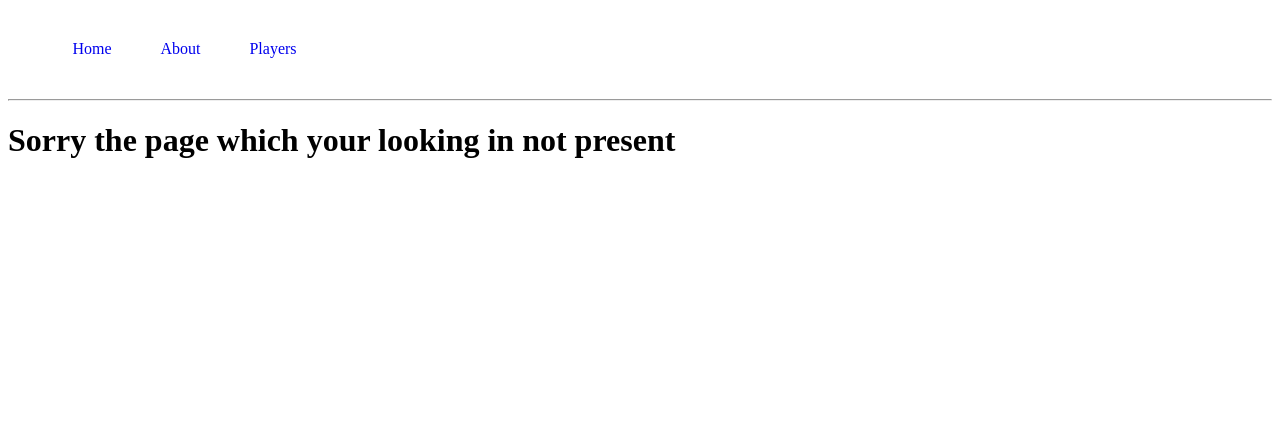
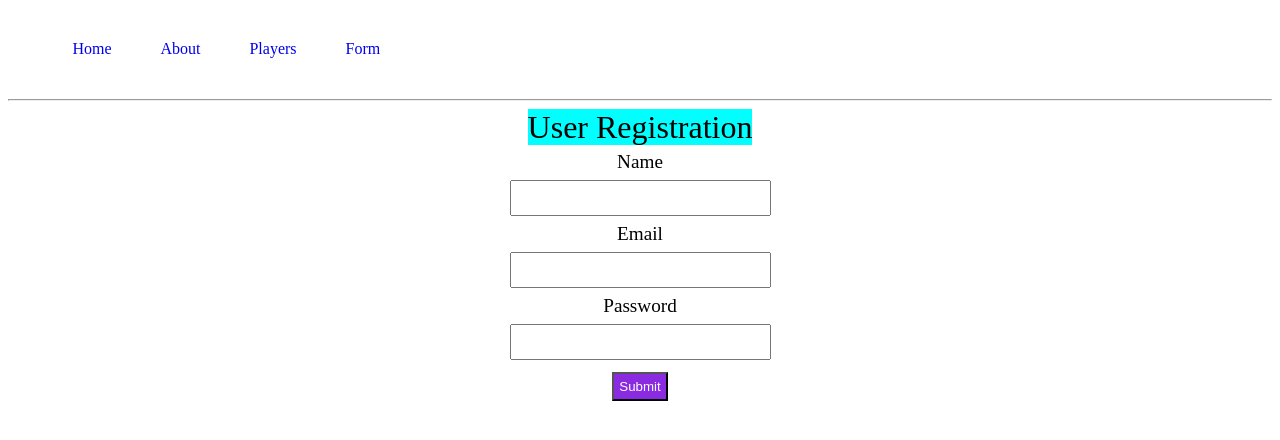
Before and after one commit to venkatagopichand100/my-app, a React (Create React App) app: page /form in a window 1280 px wide. Shown: the top 440 px of the page. Built offline with nearby package versions, Linux system fonts and the light colour scheme.

Commit message:
pushed the changes for the routing

```diff
--- a/src/App.css
+++ b/src/App.css
@@ -23,3 +23,26 @@ li{
     height: 70%;
     padding: 2%;
 }
+.playerContainer{
+    border: 5px solid green;
+    width: 50%;
+    height: 20%;
+    padding: 1%;
+    margin: auto;
+    border-radius: 10px;
+}
+.imgContainer{
+    display: inline-block;
+    height: 100%;
+    width: 180px;
+    margin-right: 4%;
+
+}
+.imgContainer img{
+    height: 500px;
+    margin: auto;
+    width: 621px;
+}
+.formAlign{
+    text-align: center;
+}
--- a/src/App.js
+++ b/src/App.js
@@ -2,31 +2,66 @@ import './App.css';
 import Home from './Components/Home';
 import About from './Components/About';
 import Players from './Components/Players';
-import { Route, Routes, Link } from 'react-router-dom';
+import { Route, Routes, Link, useRoutes } from 'react-router-dom';
 import PlayerDetail from './Components/PlayerDetail';
 import NotFound from './Components/NotFound';
+import Form from './Components/Form';
 function App(){
+    let routeElements = useRoutes([
+        {
+            path: '/',
+            children: [
+                {
+                    index: true,
+                    element: <Home />
+                },
+                {
+                    path: '/about',
+                    element: <About />
+                },
+                {
+                    path: '/Players',
+                    element: <Players />,
+                    children:[
+                        {
+                            path: ":id",
+                            element: <PlayerDetail />
+                        }
+                    ]
+                },
+                {
+                    path: '/form',
+                    element: <Form />
+                },
+                {
+                    path: '*',
+                    element: <NotFound />
+                }
+            ]
+        }
+    ])
     return(
         <div className="App">
             <ul>
                 <li><Link to='/' style={{textDecoration: 'none'}}>Home</Link></li>
                 <li><Link to='/about' style={{textDecoration: 'none'}}>About</Link></li>
                 <li><Link to='/players' style={{textDecoration: 'none'}}>Players</Link></li>
+                <li><Link to='/form' style={{textDecoration: 'none'}}>Form</Link></li>
             </ul>
             <hr/>
-            <Routes>
+            {/* <Routes>
                 <Route path = "/">
                     <Route index element = {   <Home />  } />
                     <Route path = "/about" element = {   <About /> } />
-                    <Route path = "/players" element = {   <Players /> } >
+                    <Route path = "/players" element = {   <Players /> } />
                         <Route index path=":id" element = {<PlayerDetail /> } />
                     </Route>
                     <Route path = '*' element = {<NotFound />} />
-                </Route>
+                </Route> */}
 
                 {/* //which will recieve all the parameters passed into the URL */}
-            </Routes>
-
+            {/* </Routes> */}
+        {routeElements}
         </div>
     )
 }
--- /dev/null
+++ b/src/Components/Form.css
@@ -0,0 +1,48 @@
+
+ .user{
+    background-color: aqua;
+    font-size: 32px;
+ }
+ .label {
+    display: block;
+    font-size: larger;
+    color: black;
+    padding: 5px;
+}
+
+.input {
+    font-size: larger;
+    padding: 5px;
+    margin: 2px;
+
+}
+
+.btn {
+    color: white;
+    background-color: blueviolet;
+    display: block;
+    padding: 5px;
+    margin: 10px auto;
+}
+
+.messages {
+    display: flex;
+    justify-content: center;
+}
+
+.error {
+    display: block;
+    color: black;
+    width: fit-content;
+    height: 50px;
+    padding: 5px;
+}
+
+.success {
+    display: block;
+    color: black;
+    height: 50px;
+}
+.form{
+    text-align: center;
+}
--- /dev/null
+++ b/src/Components/Form.js
@@ -0,0 +1,105 @@
+import "./Form.css";
+import { useState } from "react";
+
+export default function Form() {
+    const [name, setName] = useState("");
+    const [email, setEmail] = useState("");
+    const [password, setPassword] = useState("");
+
+    const [submitted, setSubmitted] = useState(false);
+    const [error, setError] = useState(false);
+
+    const handleName = (e) => {
+        setName(e.target.value);
+        setSubmitted(false);
+    };
+
+    const handleEmail = (e) => {
+        setEmail(e.target.value);
+        setSubmitted(false);
+    };
+
+    const handlePassword = (e) => {
+        setPassword(e.target.value);
+        setSubmitted(false);
+    };
+
+    const handleSubmit = (e) => {
+        e.preventDefault();
+        if (name === "" || email === "" || password === "") {
+            setError(true);
+        } else {
+            setSubmitted(true);
+            setError(false);
+        }
+    };
+
+    const successMessage = () => {
+        return (
+            <div
+                className="success"
+                style={{
+                    display: submitted ? "" : "none",
+                }}
+            >
+                <h1>User {name} successfully registered!!</h1>
+            </div>
+        );
+    };
+
+    const errorMessage = () => {
+        return (
+            <div
+                className="error"
+                style={{
+                    display: error ? "" : "none",
+                }}
+            >
+                <h1>Please enter all the fields</h1>
+            </div>
+        );
+    };
+
+    return (
+        <div className="form">
+            <div>
+                <span className="user">User Registration</span>
+            </div>
+
+            <div className="messages">
+                {errorMessage()}
+                {successMessage()}
+            </div>
+
+            <form>
+                <label className="label">Name</label>
+                <input
+                    onChange={handleName}
+                    className="input"
+                    value={name}
+                    type="text"
+                />
+
+                <label className="label">Email</label>
+                <input
+                    onChange={handleEmail}
+                    className="input"
+                    value={email}
+                    type="email"
+                />
+
+                <label className="label">Password</label>
+                <input
+                    onChange={handlePassword}
+                    className="input"
+                    value={password}
+                    type="password"
+                />
+
+                <button onClick={handleSubmit} className="btn" type="submit">
+                    Submit
+                </button>
+            </form>
+        </div>
+    );
+}
--- a/src/Components/NotFound.js
+++ b/src/Components/NotFound.js
@@ -1,4 +1,14 @@
+import { useNavigate } from "react-router-dom";
+import { useEffect } from "react";
+
+
 const NotFound = () => {
+    const navigate = useNavigate();
+    useEffect(() =>{
+        setTimeout(()=>{
+            navigate(-1)
+        }, 1000)
+    }, [])
     return (
         <div>
             <h1>Sorry the page which your looking in not present</h1>
--- a/src/Components/PlayerDetail.js
+++ b/src/Components/PlayerDetail.js
@@ -1,16 +1,18 @@
 import { useParams,useOutletContext, useLocation } from "react-router-dom"
 const PlayerDetail = () => {
     const {id} = useParams()
-    // const playersData = useOutletContext()
-    const location = useLocation();
+    const playersData = useOutletContext()
+    // const location = useLocation();
+    // let stateObj = JSON.stringify(location.state)
     // console.log(location);
     return (
-        <div>
-            <h1>Player Detail Component {id}</h1>
-            {/* <h2>{JSON.stringify(playersData[id-1])}</h2> */}
-            {/* <h2>{JSON.stringify(location)}</h2> */}
+        <div className="playerContainer">
+            <div className="imgContainer">
+                <img src = {playersData[id-1].img} />
+                <h1>{playersData[id-1].rank}</h1>
+                <h1>{playersData[id-1].Description}</h1>
+            </div>
 
-            <h2>{JSON.stringify(location.state)}</h2>
         </div>
     )
 }
--- a/src/Components/Players.js
+++ b/src/Components/Players.js
@@ -23,6 +23,7 @@ const Players = () => {
                                 <img src={player.img} />
                                 <div>
                                     <h2>{player.playerName}</h2>
+                                    <h3>{player.Description}</h3>
                                 </div>
                                 </Link>
                             </li>
```
